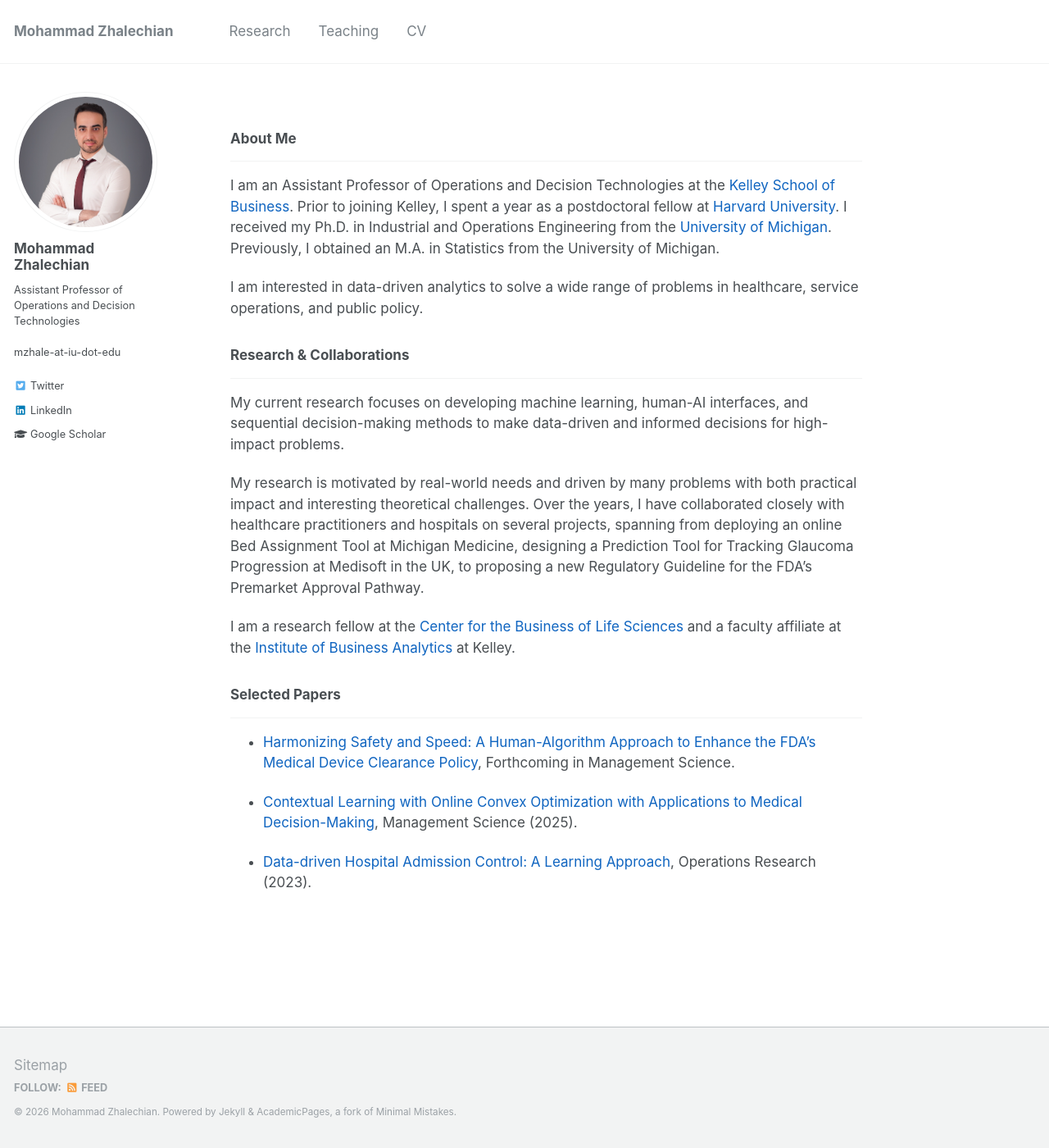
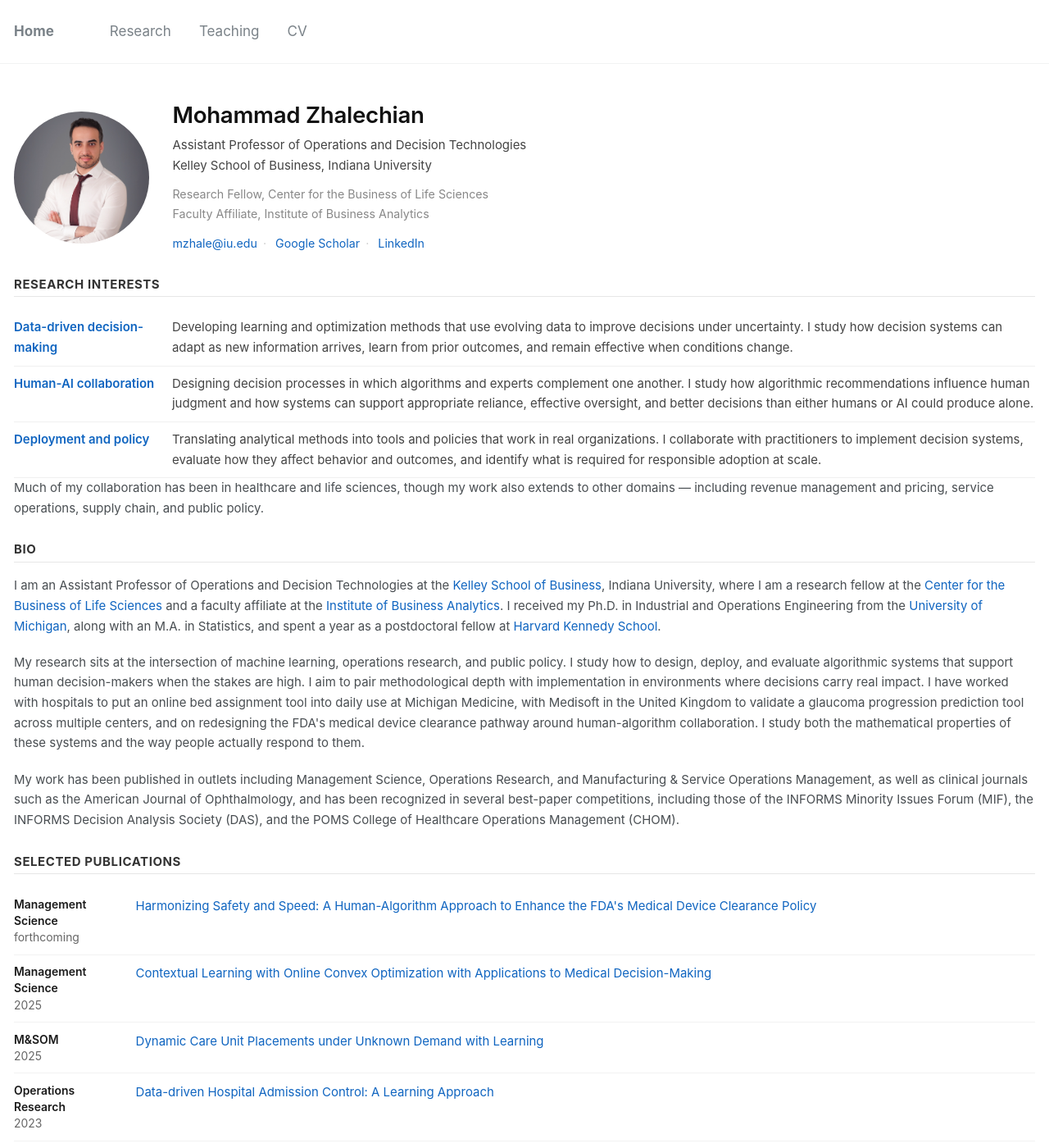
Before and after one commit to mzhalechian/mzhalechian.github.io, a Jekyll site: the page built from _pages/about.md, in a window 1280 px wide and 1400 px high. Shown: the whole window at 82% size. Built offline with Jekyll 4.4.1, drawn with Linux system fonts in a browser that asks for light colours; some of the changed text lies outside the part shown.

Commit message:
Redesign home page: masthead layout, no author sidebar
Replace the home/about page with a masthead-style header (photo, title,
affiliations, links), research interests, bio, selected publications, and
recent recognition. Sets author_profile: false and widens the article to
fill the column. Nav title now reads Home.

Previous version kept at _backup/about-2026-08-17-pre-redesign.md.

Co-Authored-By: Claude Opus 5 (1M context) <noreply@anthropic.com>

```diff
--- a/_includes/masthead.html
+++ b/_includes/masthead.html
@@ -6,7 +6,7 @@
       <nav id="site-nav" class="greedy-nav">
         <button><div class="navicon"></div></button>
         <ul class="visible-links">
-          <li class="masthead__menu-item masthead__menu-item--lg"><a href="{{ base_path }}/">{{ site.title }}</a></li>
+          <li class="masthead__menu-item masthead__menu-item--lg"><a href="{{ base_path }}/">Home</a></li>
           {% for link in site.data.navigation.main %}
             {% if link.url contains 'http' %}
               {% assign domain = '' %}
--- a/_pages/about.md
+++ b/_pages/about.md
@@ -2,40 +2,164 @@
 permalink: /
 title: ""
 excerpt: ""
-author_profile: true
+author_profile: false
 redirect_from:
   - /about/
   - /about.html
 ---
 
 <style>
-  a {
-    text-decoration: none !important;
-  }
-  a:hover {
-    text-decoration: underline !important;
-  }
+  /* no author sidebar on this page: let the article use the full column */
+  .page { width: 100% !important; float: none !important;
+          padding-left: 0 !important; padding-right: 0 !important; }
+
+  a { text-decoration: none !important; }
+  a:hover { text-decoration: underline !important; }
+  .pp { font-size: .88em; line-height: 1.65; }
+  .pp h3 { font-size: 1em; letter-spacing: .04em; text-transform: uppercase;
+           color: #333; margin: 2em 0 .2em; }
+  .pp hr { margin: .3em 0 1.1em; border: 0; border-top: 1px solid #e6e6e6; }
+
+  .mast { display: flex; gap: 1.9em; align-items: center; }
+  .mast img { width: 165px; border-radius: 50%; flex: 0 0 auto; }
+  .mast .who { flex: 1; }
+  .mast .nm { font-size: 1.85em; line-height: 1.15; color: #111;
+              margin: 0 0 .3em; font-weight: 600; letter-spacing: -.01em; }
+  .mast .ttl { color: #444; margin: 0 0 .75em; }
+  .mast .sub { color: #888; font-size: .95em; margin: 0; }
+  .mast .lnk { margin: .9em 0 0; font-size: .95em; }
+  .mast .lnk a { color: #1065c0; }
+  .mast .lnk .sep { color: #ccc; padding: 0 .5em; }
+  @media (max-width: 640px) { .mast { display: block; text-align: center; }
+                              .mast img { width: 135px; margin-bottom: 1em; } }
+
+  .rirow { display: flex; gap: .9em; padding: .6em 0; border-bottom: 1px solid #f0f0f0; }
+  .rirow:last-of-type { border-bottom: 0; }
+  .rirow .rilabel { flex: 0 0 12em; color: #1065c0; font-weight: 600; }
+  .rirow .ribody { flex: 1; color: #444; }
+  @media (max-width: 600px) { .rirow { display: block; }
+                              .rirow .rilabel { margin-bottom: .15em; } }
+
+  .pub { display: flex; gap: 1.1em; padding: .7em 0;
+         border-bottom: 1px solid #f2f2f2; }
+  .pub:last-of-type { border-bottom: 0; }
+  .pub .vn { flex: 0 0 9.5em; color: #666; font-size: .93em; line-height: 1.45; }
+  .pub .vn b { display: block; color: #1a1a1a; font-weight: 600; }
+  .pub .ti { flex: 1; }
+  @media (max-width: 640px) { .pub { display: block; }
+                              .pub .vn { margin-bottom: .2em; }
+                              .pub .vn b { display: inline; } }
+
+  .rec2 { display: flex; gap: .9em; padding: .5em 0; }
+  .rec2 .yr { flex: 0 0 3.2em; color: #1065c0; font-weight: 600; }
+  .rec2 .rb { flex: 1; color: #444; }
+  .more { margin-top: .9em; font-size: .95em; }
 </style>
 
-### About Me
-___
-I am an Assistant Professor of Operations and Decision Technologies at the [Kelley School of Business](https://kelley.iu.edu). Prior to joining Kelley, I spent a year as a postdoctoral fellow at [Harvard University](https://www.hks.harvard.edu). I received my Ph.D. in Industrial and Operations Engineering from the [University of Michigan](https://ioe.engin.umich.edu). Previously, I obtained an M.A. in Statistics from the University of Michigan.
+<div class="pp" markdown="0">
 
-I am interested in data-driven analytics to solve a wide range of problems in healthcare, service operations, and public policy.
-<!---under the supervision of [Mark P. Van Oyen](https://ioe.engin.umich.edu/people/van-oyen-mark-p/). I also obtained an MSc in Statistics from the University of Michigan. ---->
+<div class="mast">
+  <img src="/images/AcademyPic.jpg" alt="Mohammad Zhalechian">
+  <div class="who">
+    <p class="nm">Mohammad Zhalechian</p>
+    <p class="ttl">Assistant Professor of Operations and Decision Technologies<br>
+      Kelley School of Business, Indiana University</p>
+    <p class="sub">Research Fellow, Center for the Business of Life Sciences<br>
+      Faculty Affiliate, Institute of Business Analytics</p>
+    <p class="lnk">
+      <a href="mailto:mzhale@iu.edu">mzhale@iu.edu</a><span class="sep">&middot;</span>
+      <a href="https://scholar.google.com/citations?user=t4KXoFMAAAAJ&amp;hl=en">Google Scholar</a><span class="sep">&middot;</span>
+      <a href="https://www.linkedin.com/in/mohammad-pedram-zhalechian-78415691">LinkedIn</a>
+    </p>
+  </div>
+</div>
 
-### Research & Collaborations
-___
-My current research focuses on developing machine learning, human-AI interfaces, and sequential decision-making methods to make data-driven and informed decisions for high-impact problems.
+<h3>Research Interests</h3><hr />
+<div class="rirow">
+  <div class="rilabel">Data-driven decision-making</div>
+  <div class="ribody">Developing learning and optimization methods that use
+  evolving data to improve decisions under uncertainty. I study how decision
+  systems can adapt as new information arrives, learn from prior outcomes, and
+  remain effective when conditions change.</div>
+</div>
+<div class="rirow">
+  <div class="rilabel">Human-AI collaboration</div>
+  <div class="ribody">Designing decision processes in which algorithms and
+  experts complement one another. I study how algorithmic recommendations
+  influence human judgment and how systems can support appropriate reliance,
+  effective oversight, and better decisions than either humans or AI could
+  produce alone.</div>
+</div>
+<div class="rirow">
+  <div class="rilabel">Deployment and policy</div>
+  <div class="ribody">Translating analytical methods into tools and policies
+  that work in real organizations. I collaborate with practitioners to implement
+  decision systems, evaluate how they affect behavior and outcomes, and identify
+  what is required for responsible adoption at scale.</div>
+</div>
 
-My research is motivated by real-world needs and driven by many problems with both practical impact and interesting theoretical challenges. Over the years, I have collaborated closely with healthcare practitioners and hospitals on several projects, spanning from deploying an online Bed Assignment Tool at Michigan Medicine, designing a Prediction Tool for Tracking Glaucoma Progression at Medisoft in the UK, to proposing a new Regulatory Guideline for the FDA's Premarket Approval Pathway.
+<p>Much of my collaboration has been in healthcare and life sciences, though my
+work also extends to other domains &mdash; including revenue management and
+pricing, service operations, supply chain, and public policy.</p>
 
-I am a research fellow at the [Center for the Business of Life Sciences](https://kelley.iu.edu/faculty-research/centers-institutes/business-of-life-sciences/index.html) and a faculty affiliate at the [Institute of Business Analytics](https://kelley.iu.edu/faculty-research/centers-institutes/business-analytics/index.html) at Kelley.
+<h3>Bio</h3><hr />
 
-### Selected Papers
-___
-* [Harmonizing Safety and Speed: A Human-Algorithm Approach to Enhance the FDA's Medical Device Clearance Policy](https://papers.ssrn.com/sol3/papers.cfm?abstract_id=4863134), Forthcoming in Management Science.
+<p>I am an Assistant Professor of Operations and Decision Technologies at the
+<a href="https://kelley.iu.edu">Kelley School of Business</a>, Indiana
+University, where I am a research fellow at the
+<a href="https://kelley.iu.edu/faculty-research/centers-institutes/business-of-life-sciences/index.html">Center for the Business of Life Sciences</a>
+and a faculty affiliate at the
+<a href="https://kelley.iu.edu/faculty-research/centers-institutes/business-analytics/index.html">Institute of Business Analytics</a>.
+I received my Ph.D. in Industrial and Operations Engineering from the
+<a href="https://ioe.engin.umich.edu">University of Michigan</a>, along with an
+M.A. in Statistics, and spent a year as a postdoctoral fellow at
+<a href="https://www.hks.harvard.edu">Harvard Kennedy School</a>.</p>
 
-* [Contextual Learning with Online Convex Optimization with Applications to Medical Decision-Making](https://papers.ssrn.com/sol3/papers.cfm?abstract_id=3501316), Management Science (2025).
+<p>My research sits at the intersection of machine learning, operations
+research, and public policy. I study how to design, deploy, and evaluate
+algorithmic systems that support human decision-makers when the stakes are high.
+I aim to pair methodological depth with implementation in environments where
+decisions carry real impact. I have worked with hospitals to put an online
+bed assignment tool into daily use at Michigan Medicine, with Medisoft in the
+United Kingdom to validate a glaucoma progression prediction tool across
+multiple centers, and on redesigning the FDA's medical device clearance pathway
+around human-algorithm collaboration. I study both the mathematical properties
+of these systems and the way people actually respond to them.</p>
 
-* [Data-driven Hospital Admission Control: A Learning Approach](https://papers.ssrn.com/sol3/papers.cfm?abstract_id=3653433), Operations Research (2023).
+<p>My work has been published in outlets including Management Science,
+Operations Research, and Manufacturing &amp; Service Operations Management, as
+well as clinical journals such as the American Journal of Ophthalmology, and has
+been recognized in several best-paper competitions, including those of the
+INFORMS Minority Issues Forum (MIF), the INFORMS Decision Analysis Society
+(DAS), and the POMS College of Healthcare Operations Management (CHOM).</p>
+
+<h3>Selected Publications</h3><hr />
+<div class="pub">
+  <div class="vn"><b>Management Science</b>forthcoming</div>
+  <div class="ti"><a href="https://papers.ssrn.com/sol3/papers.cfm?abstract_id=4863134">Harmonizing Safety and Speed: A Human-Algorithm Approach to Enhance the FDA's Medical Device Clearance Policy</a></div>
+</div>
+<div class="pub">
+  <div class="vn"><b>Management Science</b>2025</div>
+  <div class="ti"><a href="https://papers.ssrn.com/sol3/papers.cfm?abstract_id=3501316">Contextual Learning with Online Convex Optimization with Applications to Medical Decision-Making</a></div>
+</div>
+<div class="pub">
+  <div class="vn"><b>M&amp;SOM</b>2025</div>
+  <div class="ti"><a href="https://pubsonline.informs.org/doi/10.1287/msom.2022.0260">Dynamic Care Unit Placements under Unknown Demand with Learning</a></div>
+</div>
+<div class="pub">
+  <div class="vn"><b>Operations Research</b>2023</div>
+  <div class="ti"><a href="https://pubsonline.informs.org/doi/10.1287/opre.2020.0481">Data-driven Hospital Admission Control: A Learning Approach</a></div>
+</div>
+<div class="pub">
+  <div class="vn"><b>Operations Research</b>2022</div>
+  <div class="ti"><a href="https://pubsonline.informs.org/doi/abs/10.1287/opre.2022.2294">Online Resource Allocation with Personalized Learning</a></div>
+</div>
+<p class="more"><a href="/research/">All publications and working papers &rarr;</a></p>
+
+<h3>Recent Recognition</h3><hr />
+<div class="rec2"><div class="yr">2026</div><div class="rb">Finalist, INFORMS Minority Issues Forum (MIF) Paper Competition</div></div>
+<div class="rec2"><div class="yr">2025</div><div class="rb">ODT Faculty Scholar for Research Excellence</div></div>
+<div class="rec2"><div class="yr">2025</div><div class="rb">Kelley School of Business Research Award</div></div>
+<p class="more"><a href="/research/#honors-and-awards">Full list of honors and awards &rarr;</a></p>
+
+</div>
```
Also changed, not shown: _backup/about-2026-08-17-pre-redesign.md (added, +41 -0 lines).
